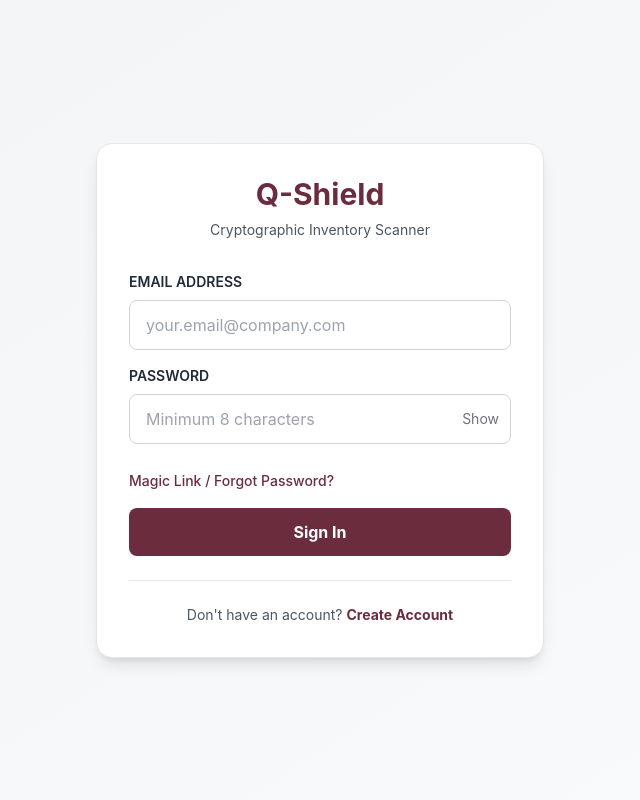
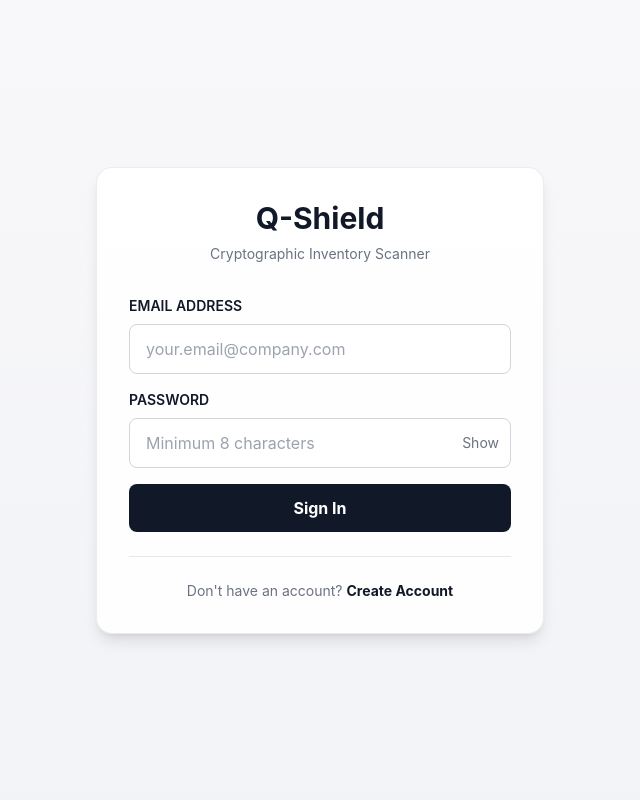
Before and after one commit to akshitag001/QShield, a Python web app: template templates/login.html in a window 1280 px wide. Shown: the whole page, without its empty margins (320-960 px from the left). Run offline with Jinja, Linux system fonts and the light colour scheme; the template is opened without the code that fills it, so the values that code supplies are empty; some libraries are stand-ins or nearby versions.

Commit message:
Fix: Remove non-functional forgot password link and update login theme to match dashboard (#111827 dark gray)

```diff
--- a/templates/login.html
+++ b/templates/login.html
@@ -5,14 +5,29 @@
     <meta name="viewport" content="width=device-width, initial-scale=1.0">
     <title>Q-Shield | Login</title>
     <script src="https://cdn.tailwindcss.com"></script>
+    <link rel="preconnect" href="https://fonts.googleapis.com">
+    <link rel="preconnect" href="https://fonts.gstatic.com" crossorigin>
+    <link href="https://fonts.googleapis.com/css2?family=Inter:wght@300;400;500;600;700;800&family=Space+Grotesk:wght@500;600;700&display=swap" rel="stylesheet">
+    <script>
+        tailwind.config = {
+            theme: {
+                extend: {
+                    fontFamily: {
+                        sans: ['Inter', 'sans-serif'],
+                        display: ['Space Grotesk', 'Inter', 'sans-serif'],
+                    }
+                }
+            }
+        }
+    </script>
 </head>
-<body class="min-h-screen bg-gradient-to-br from-gray-100 to-gray-50 flex items-center justify-center px-4 py-8">
+<body class="min-h-screen bg-gradient-to-br from-gray-100 via-blue-50 to-gray-50 flex items-center justify-center px-4 py-8" style="background: linear-gradient(180deg, #f8f8fa 0%, #f2f3f7 100%);">
     <div class="w-full max-w-md">
         <!-- Sign In Tab -->
-        <div id="signin-container" class="bg-white rounded-2xl shadow-lg p-8 border border-gray-200">
+        <div id="signin-container" class="bg-white rounded-2xl shadow-lg p-8 border border-gray-200" style="background: rgba(255, 255, 255, 0.9); border: 1px solid rgba(15, 23, 42, 0.08);">
             <div class="mb-8 text-center">
-                <h1 class="text-3xl font-bold text-[#6B2C3E]">Q-Shield</h1>
-                <p class="text-sm text-gray-600 mt-2">Cryptographic Inventory Scanner</p>
+                <h1 class="text-3xl font-bold" style="color: #111827;">Q-Shield</h1>
+                <p class="text-sm mt-2" style="color: #6b7280;">Cryptographic Inventory Scanner</p>
             </div>
 
             {% if error %}
@@ -23,43 +38,39 @@
 
             <form method="post" action="/login" class="space-y-4">
                 <div>
-                    <label class="block text-sm font-semibold text-gray-800 mb-2" for="username">EMAIL ADDRESS</label>
+                    <label class="block text-sm font-semibold mb-2" style="color: #111827;">EMAIL ADDRESS</label>
                     <input id="username" name="username" type="text" placeholder="your.email@company.com" required
-                        class="w-full px-4 py-3 rounded-lg border border-gray-300 focus:outline-none focus:ring-2 focus:ring-[#6B2C3E] focus:border-transparent transition" />
+                        class="w-full px-4 py-3 rounded-lg border border-gray-300 focus:outline-none focus:ring-2 focus:border-transparent transition" style="focus:ring-color: rgba(17, 24, 39, 0.1);" />
                 </div>
 
                 <div>
-                    <label class="block text-sm font-semibold text-gray-800 mb-2" for="password">PASSWORD</label>
+                    <label class="block text-sm font-semibold mb-2" style="color: #111827;">PASSWORD</label>
                     <div class="relative">
                         <input id="signin-password" name="password" type="password" placeholder="Minimum 8 characters" required
-                            class="w-full px-4 py-3 rounded-lg border border-gray-300 focus:outline-none focus:ring-2 focus:ring-[#6B2C3E] focus:border-transparent transition" />
-                        <button type="button" onclick="togglePassword('signin-password')" class="absolute right-3 top-3 text-gray-500 hover:text-gray-700">
-                            <span class="text-sm">Show</span>
+                            class="w-full px-4 py-3 rounded-lg border border-gray-300 focus:outline-none focus:ring-2 focus:border-transparent transition" style="focus:ring-color: rgba(17, 24, 39, 0.1);" />
+                        <button type="button" onclick="togglePassword('signin-password')" class="absolute right-3 top-3 transition" style="color: #6b7280;">
+                            <span class="text-sm hover:font-semibold">Show</span>
                         </button>
                     </div>
                 </div>
 
-                <div class="pt-2">
-                    <a href="#" class="text-sm text-[#6B2C3E] hover:underline font-medium">Magic Link / Forgot Password?</a>
-                </div>
-
-                <button type="submit" class="w-full py-3 rounded-lg bg-[#6B2C3E] text-white font-bold hover:bg-[#5a2433] transition mt-6">
+                <button type="submit" class="w-full py-3 rounded-lg text-white font-bold hover:shadow-lg transition mt-6" style="background-color: #111827;">
                     Sign In
                 </button>
             </form>
 
             <div class="mt-6 pt-6 border-t border-gray-200 text-center">
-                <p class="text-sm text-gray-600">Don't have an account?
-                    <button type="button" onclick="toggleAuthMode()" class="text-[#6B2C3E] font-bold hover:underline">Create Account</button>
+                <p class="text-sm" style="color: #6b7280;">Don't have an account?
+                    <button type="button" onclick="toggleAuthMode()" class="font-bold hover:underline" style="color: #111827;">Create Account</button>
                 </p>
             </div>
         </div>
 
         <!-- Create Account Tab -->
-        <div id="signup-container" class="bg-white rounded-2xl shadow-lg p-8 border border-gray-200 hidden">
+        <div id="signup-container" class="bg-white rounded-2xl shadow-lg p-8 border border-gray-200 hidden" style="background: rgba(255, 255, 255, 0.9); border: 1px solid rgba(15, 23, 42, 0.08);">
             <div class="mb-8 text-center">
-                <h1 class="text-3xl font-bold text-[#6B2C3E]">Q-Shield</h1>
-                <p class="text-sm text-gray-600 mt-2">Create Your Account</p>
+                <h1 class="text-3xl font-bold" style="color: #111827;">Q-Shield</h1>
+                <p class="text-sm mt-2" style="color: #6b7280;">Create Your Account</p>
             </div>
 
             {% if signup_error %}
@@ -76,31 +87,31 @@
 
             <form id="signup-form" method="post" action="/api/auth/register" class="space-y-4">
                 <div>
-                    <label class="block text-sm font-semibold text-gray-800 mb-2">FULL NAME</label>
+                    <label class="block text-sm font-semibold mb-2" style="color: #111827;">FULL NAME</label>
                     <input name="full_name" type="text" placeholder="Your full name" required
-                        class="w-full px-4 py-3 rounded-lg border border-gray-300 focus:outline-none focus:ring-2 focus:ring-[#6B2C3E] focus:border-transparent transition" />
+                        class="w-full px-4 py-3 rounded-lg border border-gray-300 focus:outline-none focus:ring-2 focus:border-transparent transition" style="focus:ring-color: rgba(17, 24, 39, 0.1);" />
                 </div>
 
                 <div>
-                    <label class="block text-sm font-semibold text-gray-800 mb-2">EMAIL ADDRESS</label>
+                    <label class="block text-sm font-semibold mb-2" style="color: #111827;">EMAIL ADDRESS</label>
                     <input name="email" type="email" placeholder="email@company.com" required
-                        class="w-full px-4 py-3 rounded-lg border border-gray-300 focus:outline-none focus:ring-2 focus:ring-[#6B2C3E] focus:border-transparent transition" />
+                        class="w-full px-4 py-3 rounded-lg border border-gray-300 focus:outline-none focus:ring-2 focus:border-transparent transition" style="focus:ring-color: rgba(17, 24, 39, 0.1);" />
                 </div>
 
                 <div>
-                    <label class="block text-sm font-semibold text-gray-800 mb-2">PASSWORD</label>
+                    <label class="block text-sm font-semibold mb-2" style="color: #111827;">PASSWORD</label>
                     <div class="relative">
                         <input id="signup-password" name="password" type="password" placeholder="Minimum 8 characters" required
-                            class="w-full px-4 py-3 rounded-lg border border-gray-300 focus:outline-none focus:ring-2 focus:ring-[#6B2C3E] focus:border-transparent transition" />
-                        <button type="button" onclick="togglePassword('signup-password')" class="absolute right-3 top-3 text-gray-500 hover:text-gray-700">
-                            <span class="text-sm">Show</span>
+                            class="w-full px-4 py-3 rounded-lg border border-gray-300 focus:outline-none focus:ring-2 focus:border-transparent transition" style="focus:ring-color: rgba(17, 24, 39, 0.1);" />
+                        <button type="button" onclick="togglePassword('signup-password')" class="absolute right-3 top-3 transition" style="color: #6b7280;">
+                            <span class="text-sm hover:font-semibold">Show</span>
                         </button>
                     </div>
                 </div>
 
                 <div>
-                    <label class="block text-sm font-semibold text-gray-800 mb-2">ROLE (FR2 - RBAC)</label>
-                    <select name="role" required class="w-full px-4 py-3 rounded-lg border border-gray-300 focus:outline-none focus:ring-2 focus:ring-[#6B2C3E] focus:border-transparent transition bg-white">
+                    <label class="block text-sm font-semibold mb-2" style="color: #111827;">ROLE (FR2 - RBAC)</label>
+                    <select name="role" required class="w-full px-4 py-3 rounded-lg border border-gray-300 focus:outline-none focus:ring-2 focus:border-transparent transition bg-white" style="focus:ring-color: rgba(17, 24, 39, 0.1);">
                         <option value="analyst">SOC Analyst</option>
                         <option value="viewer">Viewer</option>
                         <option value="cyber_lead">Cyber Lead</option>
@@ -109,20 +120,20 @@
                     </select>
                 </div>
 
-                <button type="submit" class="w-full py-3 rounded-lg bg-[#6B2C3E] text-white font-bold hover:bg-[#5a2433] transition mt-6">
+                <button type="submit" class="w-full py-3 rounded-lg text-white font-bold hover:shadow-lg transition mt-6" style="background-color: #111827;">
                     Create Account
                 </button>
             </form>
 
-            <div class="mt-4 p-4 rounded-lg bg-yellow-50 border border-yellow-200">
-                <p class="text-sm text-yellow-800">
+            <div class="mt-4 p-4 rounded-lg bg-blue-50 border border-blue-200">
+                <p class="text-sm" style="color: #1e40af;">
                     ✓ Accounts are verified by admin before first login.
                 </p>
             </div>
 
             <div class="mt-6 pt-6 border-t border-gray-200 text-center">
-                <p class="text-sm text-gray-600">Already have an account?
-                    <button type="button" onclick="toggleAuthMode()" class="text-[#6B2C3E] font-bold hover:underline">Sign In</button>
+                <p class="text-sm" style="color: #6b7280;">Already have an account?
+                    <button type="button" onclick="toggleAuthMode()" class="font-bold hover:underline" style="color: #111827;">Sign In</button>
                 </p>
             </div>
         </div>
```
